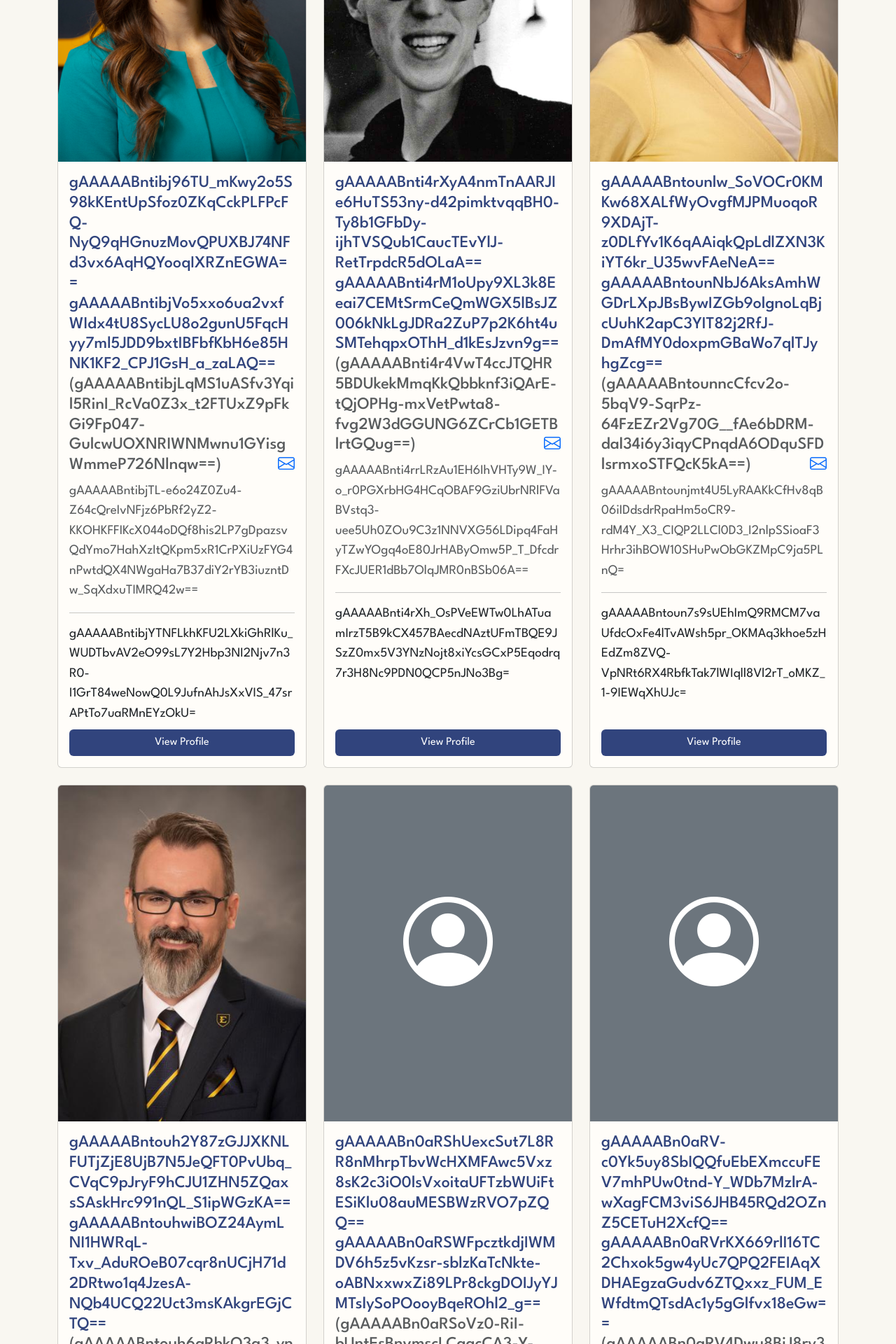
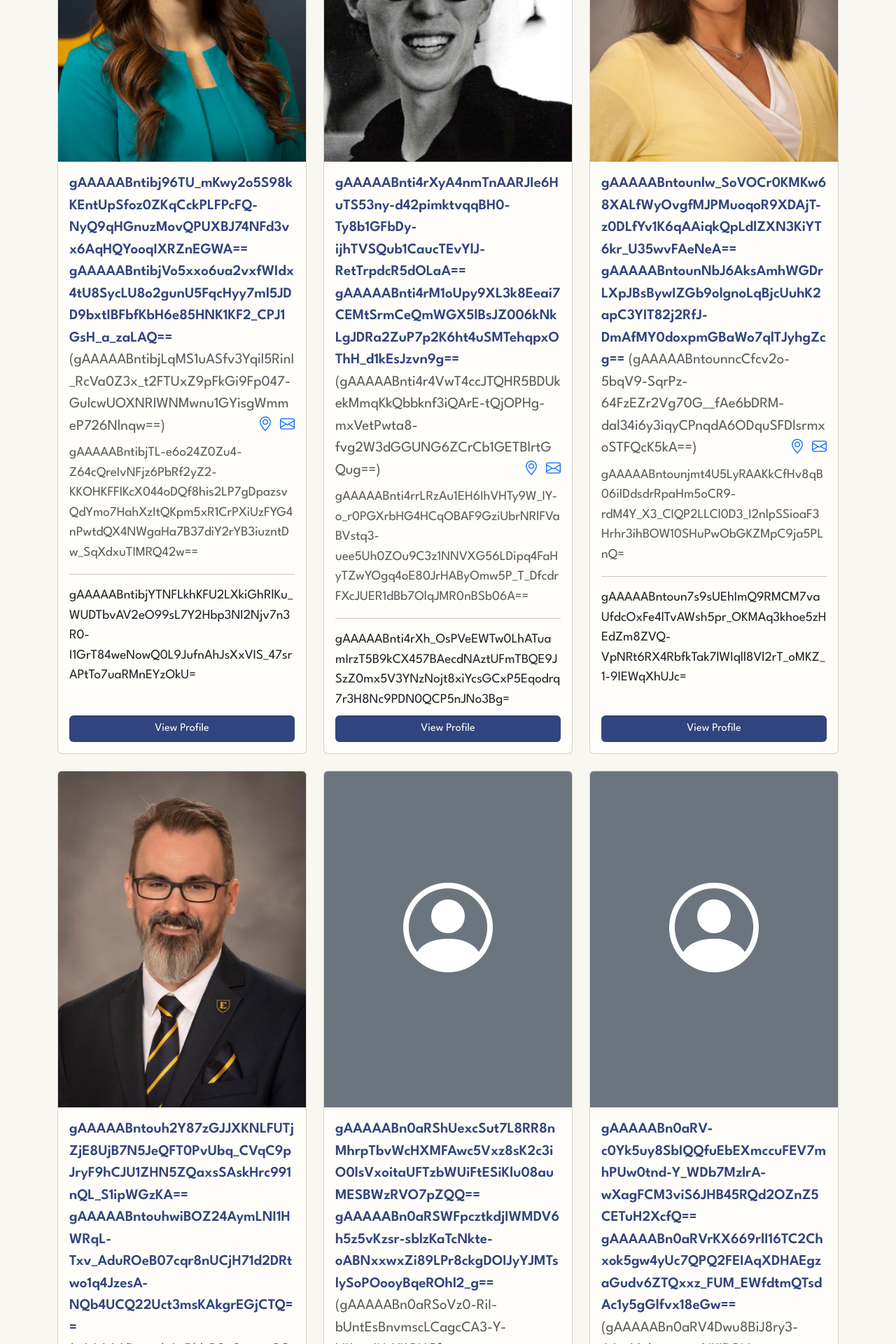
Before and after one commit to ryan-etsu-computing-projects/etsu_office_hours, a Django app: page / in a window 1280 px wide. Shown: the part 508-2428 px from the top of the page at 70% size. Run offline with Django 5.2, Linux system fonts and the light colour scheme; data comes from the database, SQL or seed files in the repository; some libraries are stand-ins or nearby versions.

Commit message:
Add location icon to profiles

```diff
--- a/templates/profiles/home.html
+++ b/templates/profiles/home.html
@@ -141,15 +141,20 @@
                             </div>
                         {% endif %}
                         <div class="card-body d-flex flex-column">
-                            <h4 class="card-title text-highlight-primary">
+                            <p class="card-title text-highlight-primary fs-450 ff-bold">
                                 {{ pref_name }}
                                 {% if profile.pronouns %}
-                                    <span class="text-muted">({{ profile.pronouns }})</span>
+                                    <span class="text-muted ff-regular">({{ profile.pronouns }})</span>
                                 {% endif %}
                                 <a href="mailto:{{ profile.user.email }}" title="Email {{ profile|print_preferred_name }}" class="text-decoration-none" style="float: right;">
                                     <i class="bi bi-envelope"></i>
                                 </a>
-                            </h4>
+                                {% if profile.office_building %}
+                                <a href="{% url 'profiles:profile_detail' profile.pk %}" title="Office: {{ profile|office_location }}" class="text-decoration-none" style="float: right;">
+                                    <i class="bi bi-geo-alt">&ensp;</i>
+                                </a>
+                                {% endif %}
+                            </p>
                             {% if profile.job_title %}
                                 <p class="card-text text-muted mb-0">{% newline_split_on_tokens profile.job_title '&,' %}</p>
                             {% endif %}
@@ -162,7 +167,6 @@
                                     <p class="card-text mb-2">{{ profile.college }}</p>
                                 {% endif %}
                             {% endif %}
-
                             <div class="mt-auto">
                                 <a href="{% url 'profiles:profile_detail' profile.pk %}" class="btn bttn-primary w-100">View Profile</a>
                             </div>
--- a/users/templatetags/form_filters.py
+++ b/users/templatetags/form_filters.py
@@ -36,6 +36,13 @@ def remove_prepended_junk(field, junk_to_remove):
     else:
         return field
 
+@register.filter(name='office_location')
+def office_location(profile):
+    if profile.office_room:
+        return f"{profile.office_room} {profile.office_building}"
+    else:
+        return profile.office_building
+
 @register.filter(name='has_group')
 def has_group(user, group_name):
     try:
```
